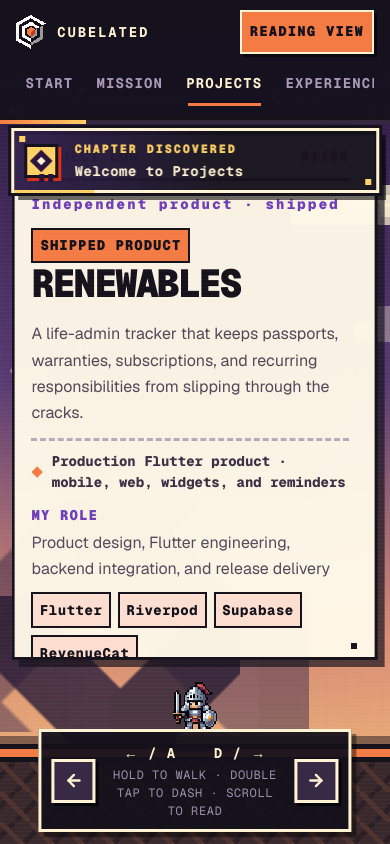
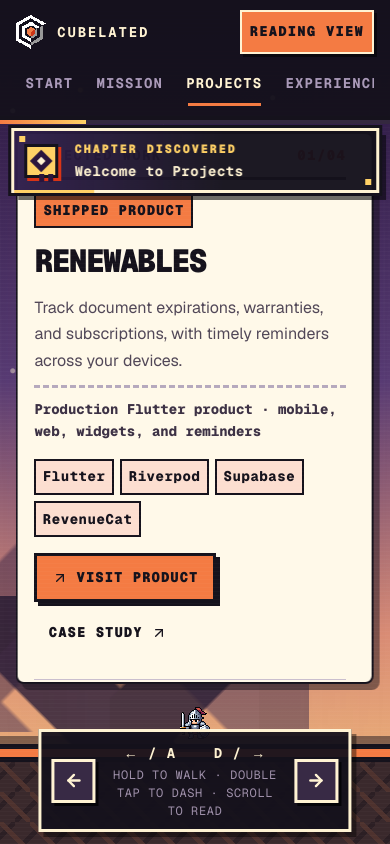
Before and after one commit to cubelated/portfolio, a Next.js app: page / in a window 390 px wide. Both pictures are taken after a click on the button "PROJECTS". Built offline with nearby package versions, Linux system fonts and the light colour scheme.

Commit message:
Resize knight and redesign project sheets around concise summaries and media

```diff
--- a/app/globals.css
+++ b/app/globals.css
@@ -3624,3 +3624,74 @@
   .parallax-layer { transform: none; }
   .dash-trail, .dust { display: none; }
 }
+
+/* Compact character and a scrollable project sheet with adjacent product media. */
+.game-shell { --stage-space: 11rem; }
+.character-stage {
+  width: 80px;
+  height: 80px;
+  transform: translateX(-50%);
+}
+.scene-panel {
+  border-width: 2px;
+  border-radius: 0.75rem;
+  padding: clamp(1.25rem, 2.5vw, 2rem);
+  box-shadow: 6px 6px 0 rgba(21, 18, 28, 0.48);
+  background: #fff9e9;
+}
+.scene-panel::before, .scene-panel::after { display: none; }
+.scene-panel h1 { font-size: clamp(2.5rem, 5vw, 4.5rem); }
+.scene-panel h2 { font-size: clamp(2rem, 3.5vw, 3.25rem); }
+.project-panel {
+  left: max(1rem, calc((100% - 1120px) / 2));
+  width: min(1120px, calc(100% - 2rem));
+}
+.project-sheet { display: grid; grid-template-columns: minmax(0, 1fr); gap: 2rem; align-items: start; }
+.project-sheet.has-media { grid-template-columns: minmax(0, 1.1fr) minmax(0, 0.9fr); }
+.project-information { min-width: 0; }
+.project-information h2, .project-information h3 { margin: 1rem 0 0; }
+.project-information > h3 { font-size: clamp(2rem, 3.5vw, 3.25rem); line-height: 1.1; }
+.project-status { display: inline-block; }
+.project-information .impact-line { font-size: 0.875rem; line-height: 1.6; }
+.project-information .pixel-tags { gap: 0.4rem; margin-block: 1rem; }
+.project-information .pixel-tags li { font-size: 0.875rem; }
+.project-information .pixel-action { margin: 0; }
+.project-media { min-width: 0; margin: 0; position: sticky; top: 0; }
+.project-media-link {
+  display: grid;
+  justify-items: center;
+  gap: 0.75rem;
+  padding: 1.25rem;
+  background: #211b2b;
+  border: 1px solid #53405e;
+  border-radius: 0.5rem;
+  color: #fff3d3;
+}
+.project-media img { display: block; width: 100%; height: clamp(220px, 38dvh, 420px); object-fit: contain; }
+.media-zoom { display: inline-flex; align-items: center; gap: 0.5rem; font-size: 0.875rem; }
+.project-media figcaption { margin-top: 0.65rem; font-size: 0.875rem; line-height: 1.5; color: #5d5065; }
+.project-details { margin-top: 1.5rem; padding-top: 1rem; border-top: 1px solid #c9becd; }
+.project-details summary { min-height: 44px; padding: 0.5rem 0; cursor: pointer; font-weight: 650; font-size: 0.875rem; }
+.project-details summary:focus-visible { outline: 3px solid var(--orange); outline-offset: 3px; }
+.project-details dl { margin: 0; }
+.project-details dl > div { margin-top: 1rem; }
+.project-details dt { font-size: 0.875rem; font-weight: 700; }
+.project-details dd { margin: 0.4rem 0 0; font-size: 1rem; line-height: 1.65; }
+.project-details ul { margin: 0; padding-left: 1.25rem; }
+.project-details li + li { margin-top: 0.5rem; }
+.case-study .project-description, .case-study .project-media figcaption { color: #d2c7dc; }
+.case-study .impact-line { color: var(--project-accent); border-color: #53405e; }
+.case-study .pixel-tags li { background: #2c2337; border-color: #53405e; color: var(--cream); }
+.case-study .project-details { border-color: #53405e; }
+@media (max-width: 760px) {
+  .game-shell { --stage-space: 10rem; }
+  .character-stage { width: 64px; height: 64px; }
+  .project-sheet.has-media { grid-template-columns: minmax(0, 1fr); gap: 1.25rem; }
+  .project-media { position: static; }
+  .project-media img { height: 280px; }
+  .scene-panel { border-radius: 0.5rem; padding: 1rem; }
+}
+@media (max-height: 600px) {
+  .game-shell { --stage-space: 6rem; }
+  .character-stage { width: 56px; height: 56px; transform: none; }
+}
--- a/app/page.tsx
+++ b/app/page.tsx
@@ -4,7 +4,6 @@
   ArrowLeft,
   ArrowRight,
   ArrowUpRight,
-  CheckCircle2,
   Code2,
   Database,
   Github,
@@ -42,6 +41,7 @@
 };
 
 type Project = {
+  media?: { src: string; alt: string; caption: string; width: number; height: number };
   number: string;
   eyebrow: string;
   title: string;
@@ -66,8 +66,15 @@
     number: "01",
     eyebrow: "Independent product · shipped",
     title: "Renewables",
+    media: {
+      src: "/projects/renewables.webp",
+      alt: "Renewables home screen showing urgent items and upcoming expirations",
+      caption: "Renewables · Home and upcoming renewals",
+      width: 1080,
+      height: 1920,
+    },
     description:
-      "A life-admin tracker that keeps passports, warranties, subscriptions, and recurring responsibilities from slipping through the cracks.",
+      "Track document expirations, warranties, and subscriptions, with timely reminders across your devices.",
     impact: "Production Flutter product · mobile, web, widgets, and reminders",
     stack: ["Flutter", "Riverpod", "Supabase", "RevenueCat"],
     status: "Shipped product",
@@ -93,7 +100,7 @@
     eyebrow: "In development · privacy-first mobile",
     title: "Selah",
     description:
-      "A quiet-time companion that guides people to pause, put the phone down, read a physical Bible, reflect, pray, and gradually need the app less.",
+      "A private devotional companion that guides you to pause, open a physical Bible, reflect, and pray.",
     impact: "Active development · encrypted, local-first, and intentionally private",
     stack: ["Flutter", "Drift", "Encrypted SQLite", "Riverpod"],
     status: "Active development",
@@ -116,7 +123,7 @@
     eyebrow: "Full-stack coordination system",
     title: "IFGF Planner",
     description:
-      "An Indonesian-first volunteer scheduling system for church coordinators, with availability collection, guarded assignments, and LINE group delivery.",
+      "Plan church volunteer schedules, collect availability, and share assignments and reminders through LINE.",
     impact: "End-to-end workflow · scheduling, security, export, and group messaging",
     stack: ["Next.js", "Supabase", "LINE API", "Cloudflare"],
     status: "Active product",
@@ -142,7 +149,7 @@
     eyebrow: "Professional system · distributed architecture",
     title: "DCIM Platform",
     description:
-      "A data-center infrastructure platform for device inventory, operating-system automation, monitoring, network controls, billing integration, and real-time operational updates.",
+      "Manage data-center devices, automate operating-system installation, and monitor operations with real-time updates.",
     impact: "Three data centers · 70+ devices in the initial prototype",
     stack: ["Flutter", "WebSockets", "Redis Pub/Sub", "PostgreSQL"],
     status: "Production system",
@@ -256,83 +263,74 @@
   return <ArrowUpRight size={16} />;
 }
 
+function ProjectMedia({ project }: { project: Project }) {
+  if (!project.media) return null;
+  const media = project.media;
+  return (
+    <figure className="project-media">
+      <a className="project-media-link" href={media.src} target="_blank" rel="noreferrer"
+        aria-label={`Open full-size ${project.title} screenshot`}>
+        <img src={media.src} alt={media.alt} width={media.width} height={media.height} loading="lazy" />
+        <span className="media-zoom">View full size <ArrowUpRight size={16} /></span>
+      </a>
+      <figcaption>{media.caption}</figcaption>
+    </figure>
+  );
+}
+
+function ProjectDetails({ project }: { project: Project }) {
+  return (
+    <details className="project-details">
+      <summary>Role &amp; engineering details</summary>
+      <dl>
+        <div><dt>My role</dt><dd>{project.role}</dd></div>
+        <div><dt>The problem</dt><dd>{project.problem}</dd></div>
+        <div><dt>Key decisions</dt><dd><ul>{project.decisions.map((decision) => <li key={decision}>{decision}</li>)}</ul></dd></div>
+        <div><dt>Outcome</dt><dd>{project.outcome}</dd></div>
+      </dl>
+    </details>
+  );
+}
+
 function ProjectScene({
   project,
-  index,
   sceneStyle,
   phase,
   onOpenCaseStudy,
 }: {
   project: Project;
-  index: number;
   sceneStyle: CSSProperties;
   phase: ScenePhase;
   onOpenCaseStudy: (project: Project) => void;
 }) {
   const projectId = slugify(project.title);
-
   return (
-    <section
-      id={projectId}
-      className={`game-scene project-scene ${project.sceneClass}`}
-      data-scene-phase={phase}
-      aria-labelledby={`${projectId}-title`}
-      aria-hidden={phase !== "visible"}
-      inert={phase !== "visible"}
-      style={{ ...sceneStyle, "--project-accent": project.accent } as CSSProperties}
-    >
-      <div className="pixel-sky-detail">
-        <span className="pixel-cloud cloud-a" />
-        <span className="pixel-cloud cloud-b" />
-      </div>
-
+    <section id={projectId} className={`game-scene project-scene ${project.sceneClass}`}
+      data-scene-phase={phase} aria-labelledby={`${projectId}-title`}
+      aria-hidden={phase !== "visible"} inert={phase !== "visible"}
+      style={{ ...sceneStyle, "--project-accent": project.accent } as CSSProperties}>
       <article className="scene-panel project-panel panel-scroll" tabIndex={0}>
-        <div className="panel-index">
-          <span>PROJECT LOG</span>
-          <strong>{project.number}/04</strong>
-        </div>
-        <div className="project-heading-row">
-          <p className="scene-eyebrow">{project.eyebrow}</p>
+        <div className="panel-index"><span>SELECTED WORK</span><strong>{project.number}/04</strong></div>
+        <div className={`project-sheet ${project.media ? "has-media" : ""}`}>
+          <div className="project-information">
             <span className="project-status">{project.status}</span>
-        </div>
             <h2 id={`${projectId}-title`}>{project.title}</h2>
             <p className="project-description">{project.description}</p>
-        <p className="impact-line">
-          <span aria-hidden="true">◆</span>
-          {project.impact}
-        </p>
-        <p className="project-role"><strong>MY ROLE</strong>{project.role}</p>
+            <p className="impact-line">{project.impact}</p>
             <ul className="pixel-tags" aria-label={`${project.title} technologies`}>
-          {project.stack.map((technology) => (
-            <li key={technology}>{technology}</li>
-          ))}
+              {project.stack.map((technology) => <li key={technology}>{technology}</li>)}
             </ul>
             <div className="project-actions">
-          <button className="pixel-action" onClick={() => onOpenCaseStudy(project)}>
-            OPEN CASE STUDY <ArrowUpRight size={14} />
-          </button>
-          {project.externalHref && (
-            <a
-              className="text-action"
-              href={project.externalHref}
-              target="_blank"
-              rel="noreferrer"
-            >
-              <ActionIcon action={project.externalAction} />
-              {project.externalLabel}
-            </a>
-          )}
+              {project.externalHref && <a className="pixel-action" href={project.externalHref} target="_blank" rel="noreferrer">
+                <ActionIcon action={project.externalAction} />{project.externalLabel}
+              </a>}
+              <button className="text-action" onClick={() => onOpenCaseStudy(project)}>Case study <ArrowUpRight size={16} /></button>
+            </div>
+            <ProjectDetails project={project} />
+          </div>
+          <ProjectMedia project={project} />
         </div>
       </article>
-
-      <div className="project-beacon" aria-hidden="true">
-        <span>{project.number}</span>
-        <i />
-      </div>
-      <div className={`world-prop project-prop prop-${index}`} aria-hidden="true">
-        <span />
-        <i />
-      </div>
     </section>
   );
 }
@@ -504,45 +502,22 @@
                   <p>{project.eyebrow}</p>
                   <strong>{project.status}</strong>
                 </div>
-                <div className="case-study-intro">
-                  <div>
+                <div className={`project-sheet ${project.media ? "has-media" : ""}`}>
+                  <div className="project-information">
                     <h3>{project.title}</h3>
-                    <p>{project.description}</p>
-                  </div>
-                  <ul aria-label={`${project.title} technology stack`}>
+                    <p className="project-description">{project.description}</p>
+                    <p className="impact-line">{project.impact}</p>
+                    <ul className="pixel-tags" aria-label={`${project.title} technologies`}>
                       {project.stack.map((technology) => <li key={technology}>{technology}</li>)}
                     </ul>
-                </div>
-                <div className="case-study-grid">
-                  <div><span>PROBLEM</span><p>{project.problem}</p></div>
-                  <div><span>MY ROLE</span><p>{project.role}</p></div>
-                  <div className="decision-card">
-                    <span>KEY ENGINEERING DECISIONS</span>
-                    <ol>{project.decisions.map((decision) => <li key={decision}>{decision}</li>)}</ol>
-                  </div>
-                  <div><span>OUTCOME</span><p>{project.outcome}</p></div>
-                </div>
-                {project.title === "DCIM Platform" && (
-                  <div className="architecture-block">
-                    <div className="architecture-copy">
-                      <span>DECISION SPOTLIGHT</span>
-                      <h4>Responsive updates. Recoverable state.</h4>
-                      <p>The database owns state; the real-time layer only announces that state changed. Reconnection reconciles anything the client missed.</p>
-                    </div>
-                    <div className="architecture-flow" role="img" aria-label="DCIM update flow from Flutter clients through the API and PostgreSQL, then WebSockets and Redis Pub/Sub back to clients">
-                      <span>Flutter clients</span><i>write</i><span>API + PostgreSQL</span><i>notify</i><span>WebSocket gateway</span><i>fan out</i><span>Redis Pub/Sub</span>
-                    </div>
-                  </div>
-                )}
-                <div className="case-study-footer">
-                  <ul>{project.proof.map((item) => <li key={item}><CheckCircle2 size={15} />{item}</li>)}</ul>
-                  {project.externalHref ? (
-                    <a href={project.externalHref} target="_blank" rel="noreferrer">
-                      <ActionIcon action={project.externalAction} /> {project.externalLabel} <ArrowUpRight size={14} />
+                    {project.externalHref && <div className="project-actions">
+                      <a className="quick-button primary" href={project.externalHref} target="_blank" rel="noreferrer">
+                        <ActionIcon action={project.externalAction} />{project.externalLabel}
                       </a>
-                  ) : (
-                    <span className="private-code"><ShieldCheck size={15} /> Private or proprietary source</span>
-                  )}
+                    </div>}
+                    <ProjectDetails project={project} />
+                  </div>
+                  <ProjectMedia project={project} />
                 </div>
               </article>
             ))}
@@ -1453,7 +1428,6 @@
           <ProjectScene
             key={project.title}
             project={project}
-            index={index}
             sceneStyle={sceneStyle(index + 2)}
             phase={scenePhases[index + 2]}
             onOpenCaseStudy={openCaseStudy}
```
Also changed, not shown: public/projects/renewables.webp (added). Lines whose indentation alone changed are shown as unchanged.
